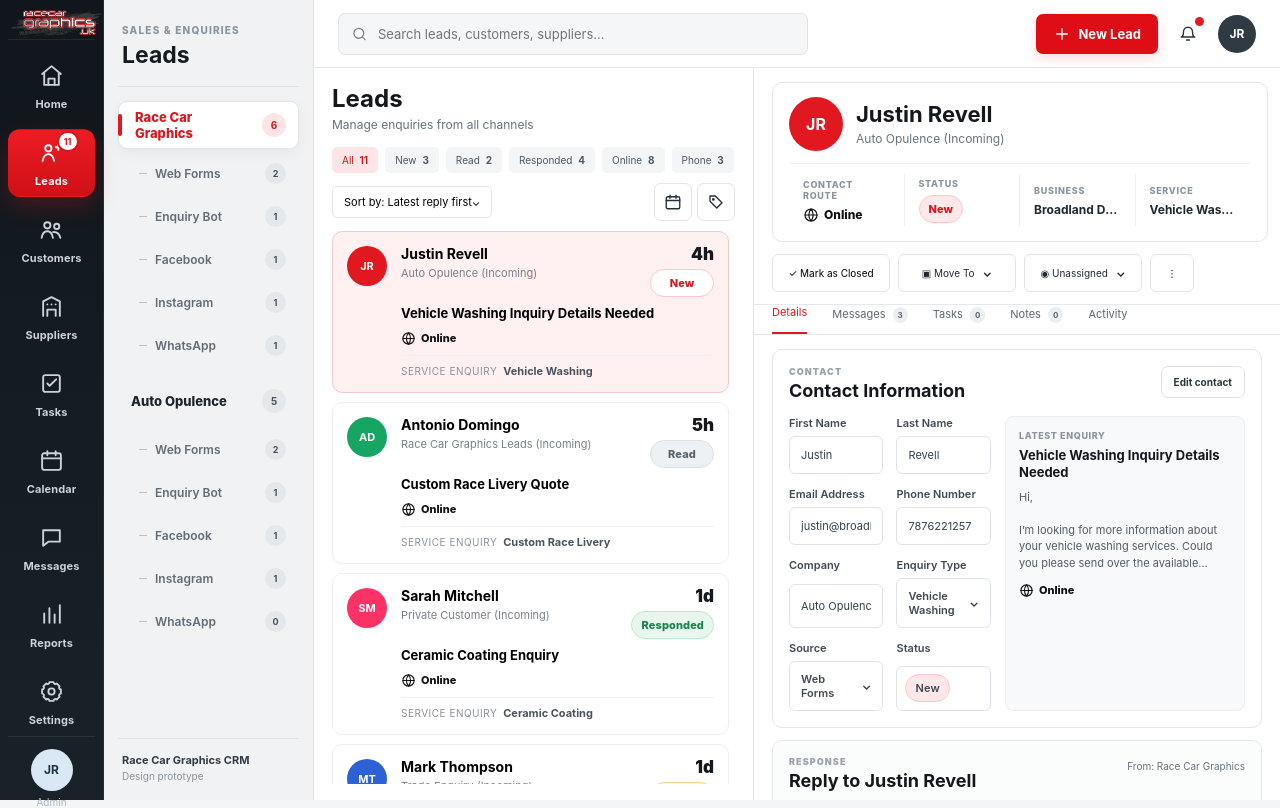
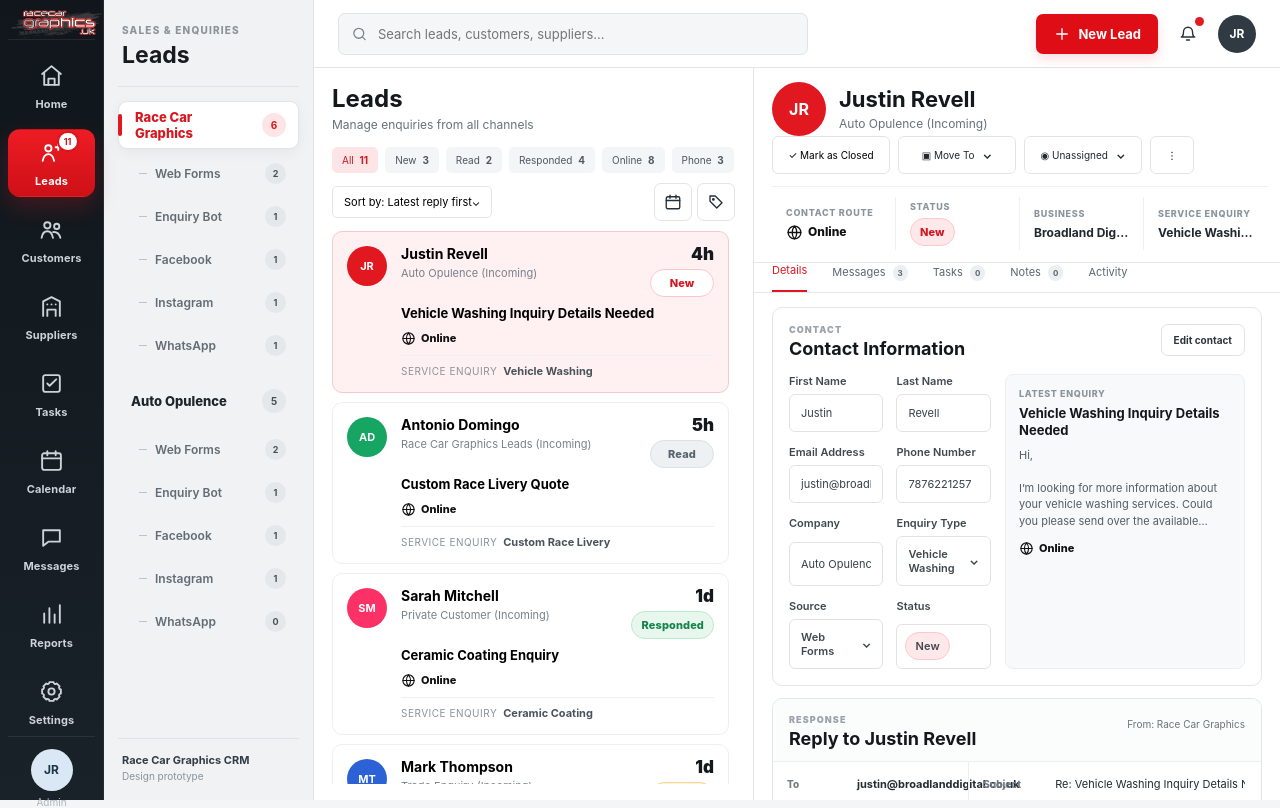
Before and after one commit to broadlanddigital2/rcg-crm-ui-prototype, a Next.js app: page /leads in a window 1280 px wide. Built offline with nearby package versions, Linux system fonts and the light colour scheme.

Commit message:
Restructure lead header into full-width two-row layout

```diff
--- a/app/leads/LeadsClient.tsx
+++ b/app/leads/LeadsClient.tsx
@@ -54,18 +54,27 @@
 
       <section className="leadDetail">
         <header className="leadDetailTop">
-          <div className="leadHeaderSummary">
+          <div className="leadHeaderBar">
             <div className="leadHeaderPerson">
               <span className="avatar red large">{lead.initials}</span>
-              <div>
+              <div className="leadHeaderName">
                 <h1>{lead.name}</h1>
                 <p>{lead.business}</p>
               </div>
             </div>
+
+            <div className="detailActions">
+              <button>✓ Mark as Closed</button>
+              <ActionDropdown label="▣ Move To" options={["Incoming","Quoted","On Proof","Completed"]}/>
+              <ActionDropdown label="◉ Unassigned" options={["Unassigned","Justin Revell","Chris","Design Team"]}/>
+              <button className="moreAction">⋮</button>
+            </div>
+          </div>
+
           <div className="leadHeaderFacts">
             <div className="leadHeaderFact">
               <span>Contact route</span>
-                <strong className="contactRoute"><Icon name={lead.contactMode==="Phone"?"phone":"online"} size={16}/><span>{lead.contactMode}</span></strong>
+              <strong className="contactRoute"><Icon name={lead.contactMode==="Phone"?"phone":"online"} size={17}/><span>{lead.contactMode}</span></strong>
             </div>
             <div className="leadHeaderFact">
               <span>Status</span>
@@ -76,16 +85,9 @@
               <strong>Broadland Digital</strong>
             </div>
             <div className="leadHeaderFact">
-                <span>Service</span>
+              <span>Service enquiry</span>
               <strong>{lead.serviceType}</strong>
             </div>
-            </div>
-          </div>
-          <div className="detailActions">
-            <button>✓ Mark as Closed</button>
-            <ActionDropdown label="▣ Move To" options={["Incoming","Quoted","On Proof","Completed"]}/>
-            <ActionDropdown label="◉ Unassigned" options={["Unassigned","Justin Revell","Chris","Design Team"]}/>
-            <button className="moreAction">⋮</button>
           </div>
         </header>
 
```
Lines whose indentation alone changed are shown as unchanged.
